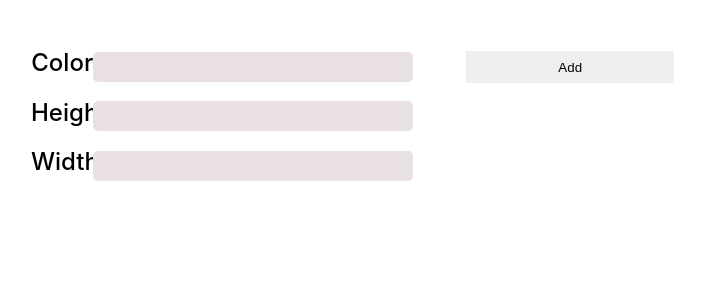
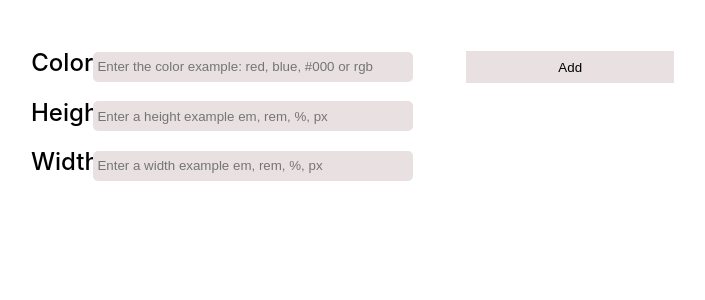
Before and after one commit to StefanoQuiroz/REACT-MERN, a React (Create React App) app in the folder box-generator/: page / in a window 1280 px wide. Shown: the top 300 px of the page, without its empty margins (193-898 px from the left). Built offline with nearby package versions, Linux system fonts and the light colour scheme.

Commit message:
Box Generator Own Version at 100%

```diff
--- a/box-generator/src/components/BoxGenerator.js
+++ b/box-generator/src/components/BoxGenerator.js
@@ -69,15 +69,15 @@ const BoxGenerator = () => {
                 <div className="container">
                     <div className="input">
                         <label htmlFor="color">Color</label>
-                        <input type="text" ref={colorCampo} onChange={onChangeColor} name="color"/>
+                        <input type="text" ref={colorCampo} onChange={onChangeColor} name="color" placeholder="Enter the color example: red, blue, #000 or rgb"/>
                     </div>
                     <div className="input">
                         <label htmlFor="height">Height</label>
-                        <input type="text" ref={alturaCampo} onChange={onChangeHeight} name="newHeight"/>
+                        <input type="text" ref={alturaCampo} onChange={onChangeHeight} name="newHeight" placeholder="Enter a height example em, rem, %, px"/>
                     </div>
                     <div className="input">
                         <label htmlFor="width">Width</label>
-                        <input type="text" ref={anchoCampo} onChange={onChangeWidth} name="newWidth"/>
+                        <input type="text" ref={anchoCampo} onChange={onChangeWidth} name="newWidth" placeholder="Enter a width example em, rem, %, px"/>
                     </div>
                 </div>
                 <input className="button" type="submit" value="Add"/>
--- a/box-generator/src/sass/App.scss
+++ b/box-generator/src/sass/App.scss
@@ -26,6 +26,7 @@
         display: inline-block;
         width: 25%;
         vertical-align: top;
+        background-color: rgb(233, 225, 225);
         margin-top: 1.2rem;
         margin-left: 1.2rem;
         height: 2rem;
```
